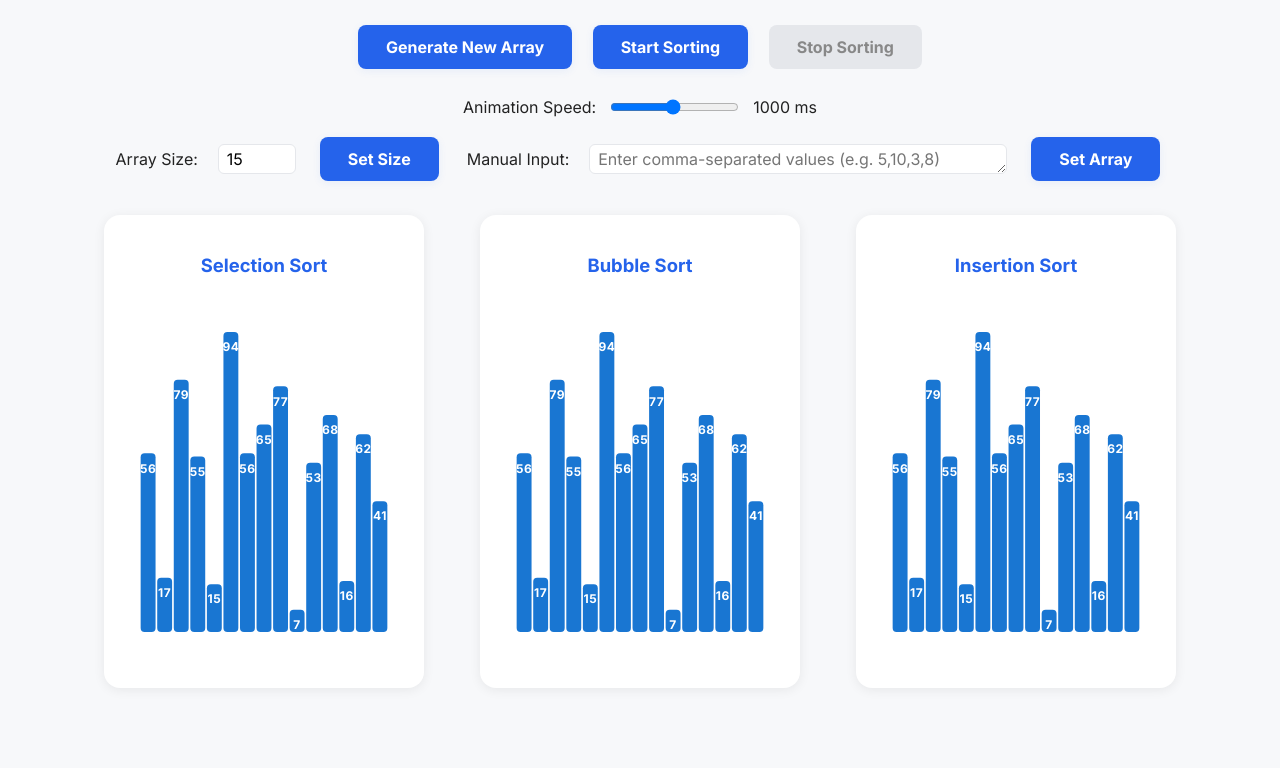
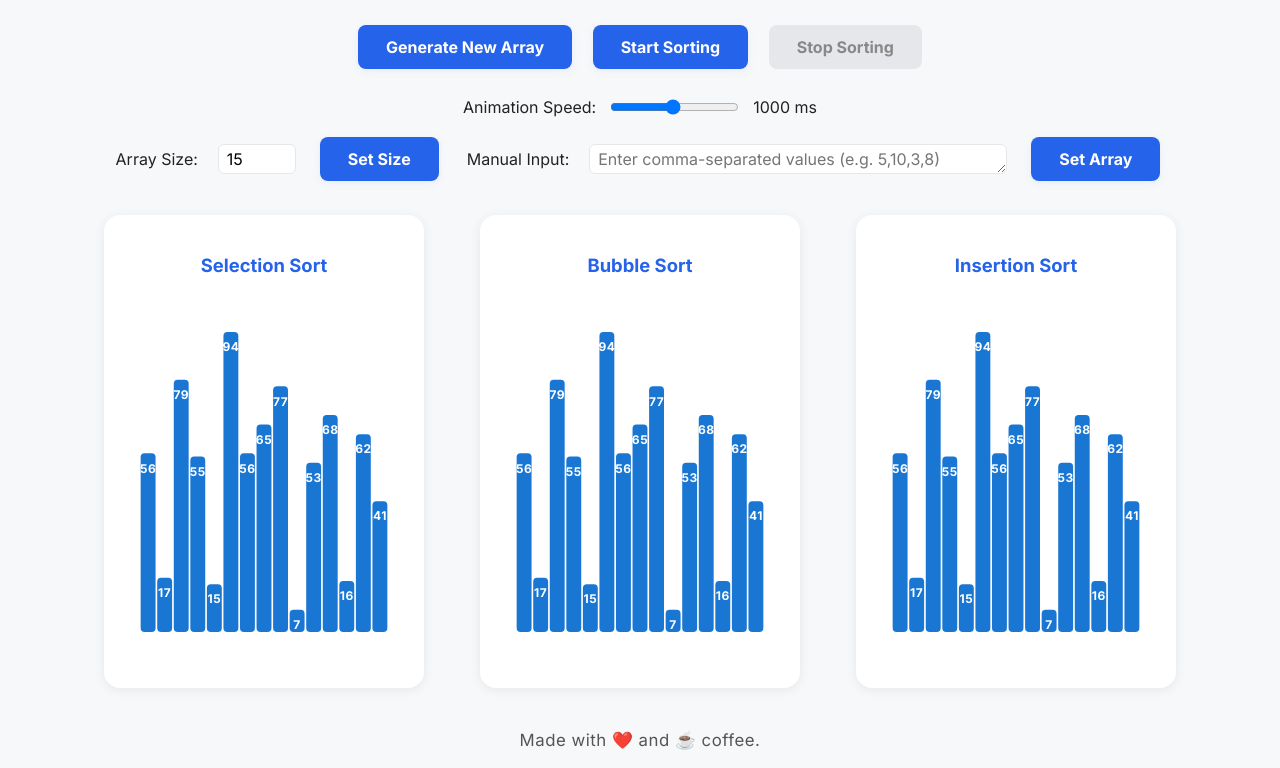
Before and after one commit to Afshin-Zanganeh/d3-sort-visualizer, a website built with Vite: page index.html in a window 1280 px wide. Shown: the part 105-873 px from the top of the page. Before the commit the page ends 817 px from the top, so only its background shows below. Built offline with nearby package versions, Linux system fonts and the light colour scheme.

Commit message:
feat: add footer

```diff
--- a/index.html
+++ b/index.html
@@ -43,5 +43,6 @@
         </div>
     </div>
     <script type="module" src="./main.js"></script>
+    <footer class="footer">Made with <span style="color:#e25555;">&#10084;&#65039;</span> and <span style="color:#6f4e37;">&#9749;</span> coffee.</footer>
 </body>
 </html>
--- a/styles.css
+++ b/styles.css
@@ -191,3 +191,14 @@ button:disabled {
         align-items: center;
     }
 }
+
+.footer {
+    width: 100%;
+    text-align: center;
+    padding: 18px;
+    font-size: 1.05rem;
+    color: #555;
+    background: none;
+    letter-spacing: 0.5px;
+    margin-top: auto;
+}
```
